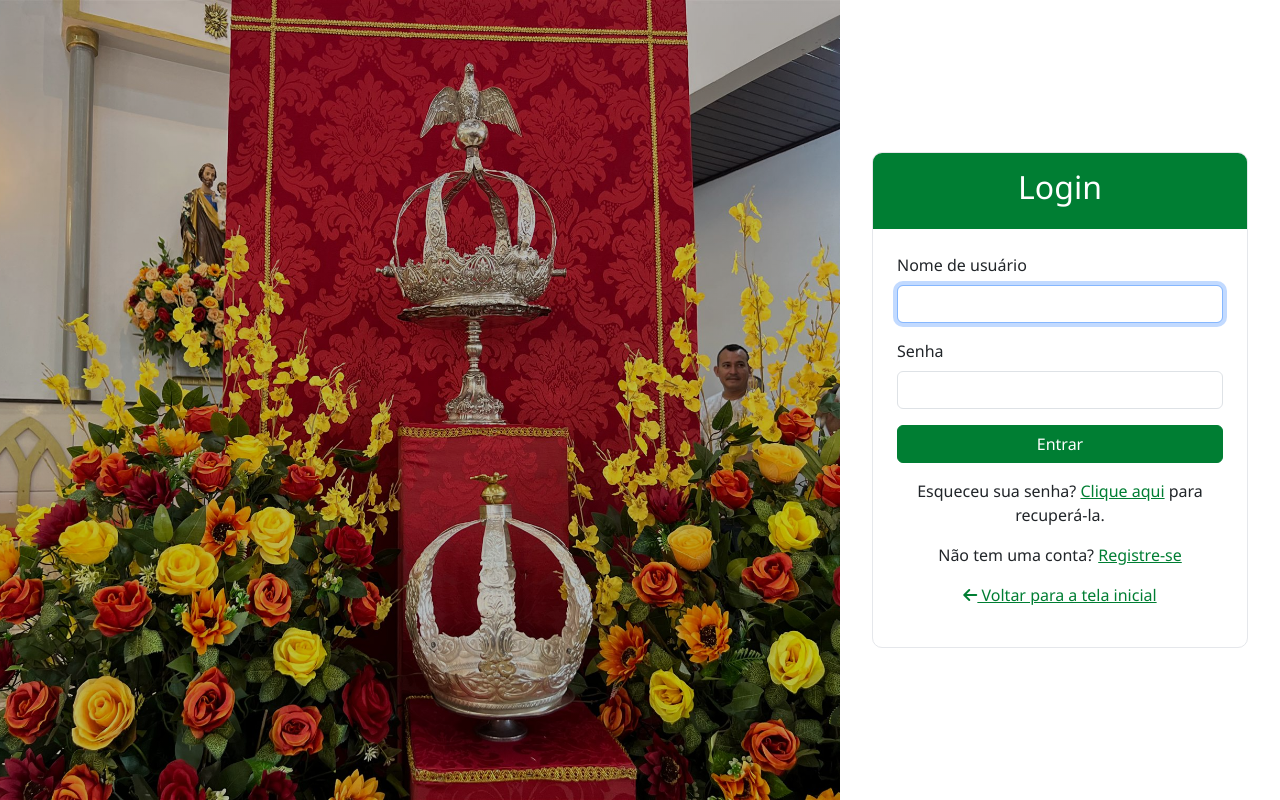
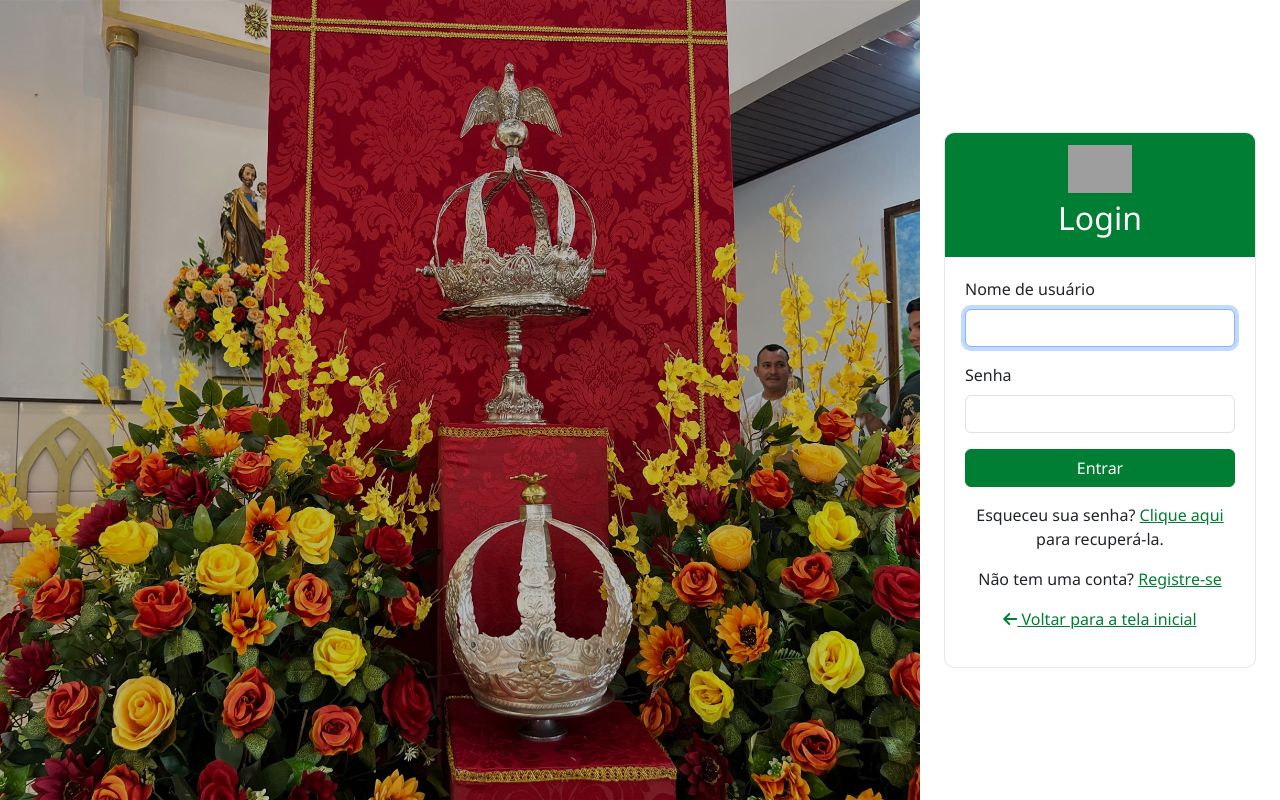
Before and after one commit to vpsmoju/docfinance, a Django app: page /login/ in a window 1280 px wide. Run offline with Django 5.2, Linux system fonts and the light colour scheme; parts of the project's set-up code (start-up, migrations or seed data) failed here and were passed over; some libraries are stand-ins or nearby versions; grey boxes are pictures that could not be loaded.

Commit message:
ui(login): reduzir largura do painel e inserir logo da Prefeitura no topo

```diff
--- a/usuarios/templates/usuarios/login.html
+++ b/usuarios/templates/usuarios/login.html
@@ -34,10 +34,11 @@
         }
         .image-overlay { position: absolute; inset: 0; background: linear-gradient(0deg, rgba(0,0,0,0.25), rgba(0,0,0,0.25)); }
 
-        .login-panel { flex: 0 0 440px; display: flex; align-items: center; justify-content: center; padding: 2rem; background: #fff; box-shadow: -4px 0 24px rgba(0,0,0,.05); }
-        .login-card { width: 100%; max-width: 420px; border-radius: 10px; overflow: hidden; border: 1px solid #e5e7eb; }
-        .card-header { background-color: var(--brand); color: white; padding: 15px; text-align: center; }
-        .card-body { padding: 24px; }
+        .login-panel { flex: 0 0 360px; display: flex; align-items: center; justify-content: center; padding: 1.5rem; background: #fff; box-shadow: -4px 0 24px rgba(0,0,0,.05); }
+        .login-card { width: 100%; max-width: 360px; border-radius: 10px; overflow: hidden; border: 1px solid #e5e7eb; }
+        .card-header { background-color: var(--brand); color: white; padding: 12px; text-align: center; }
+        .card-body { padding: 20px; }
+        .logo-prefeitura { height: 48px; object-fit: contain; margin-bottom: 6px; filter: drop-shadow(0 1px 1px rgba(0,0,0,0.1)); }
         .btn-primary { background-color: var(--brand); border-color: var(--brand); }
         .btn-primary:hover { background-color: var(--brand-dark); border-color: var(--brand-dark); }
         a { color: var(--brand); }
@@ -66,6 +67,7 @@
         <div class="login-panel">
             <div class="login-card">
                 <div class="card-header">
+                    <img src="{% static 'img/logo_prefeitura.png' %}" alt="Prefeitura Municipal de Moju" class="logo-prefeitura">
                     <h2>Login</h2>
                 </div>
                 <div class="card-body">
```
